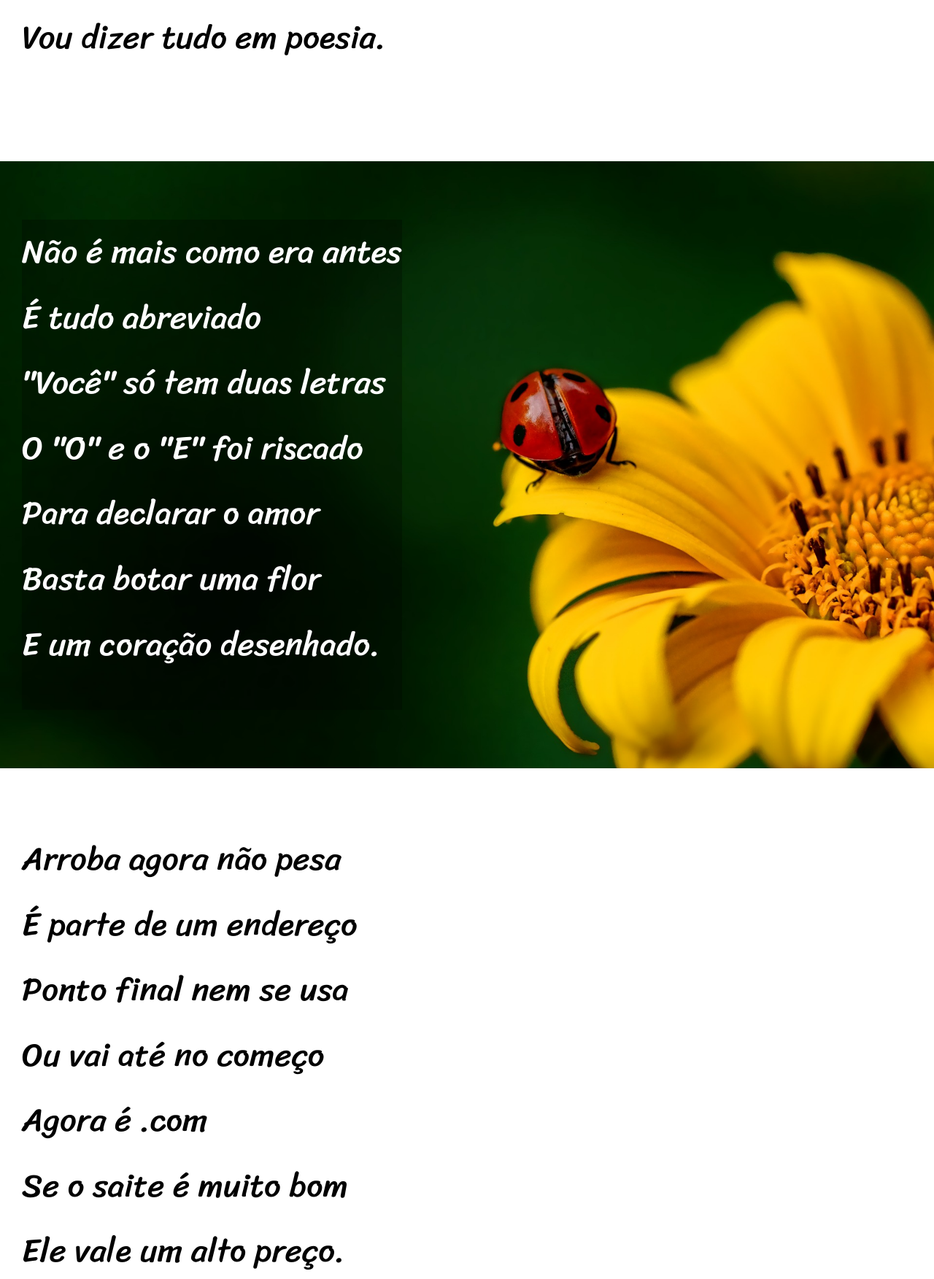
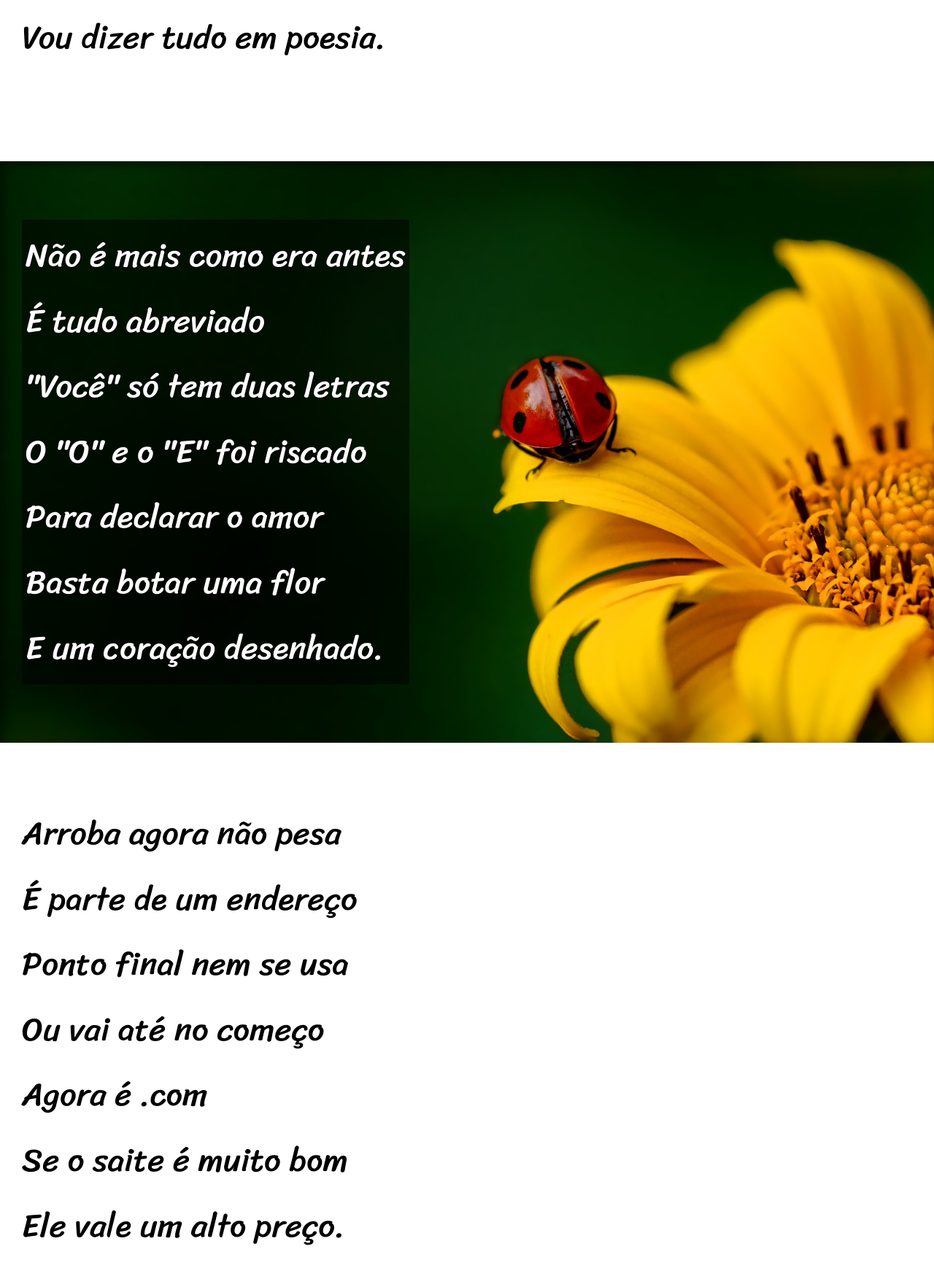
Before and after one commit to oPortela/Curso-HTML-e-CSS, a PHP site: page /teste.html in a window 1280 px wide. Shown: the part 871-2624 px from the top of the page at 73% size. Run offline with PHP 8.4, Linux system fonts and the light colour scheme.

Commit message:
Update style2.css

```diff
--- a/desafios/d012/estilo/style2.css
+++ b/desafios/d012/estilo/style2.css
@@ -67,31 +67,30 @@
 section.imagem{
     background-color: rgb(51, 51, 51);
     color: white;
+    box-shadow: inset 6px 6px 13px 0px rgba(0, 0, 0, 0.473);
+    background-size: cover; /*Como ambos ID tem o background-size igual, basta colocar na class que eles estão*/
+    background-attachment: fixed;
 }
 
 section.imagem > p {
-    background-color: rgba(0, 0, 0, 0.253);
+    background-color: rgba(0, 0, 0, 0.514);
     display: inline-block;
+    padding: 5px;
+    text-shadow: 1px 1px 0px black;
 }
 
 section > p {
     padding-bottom: 1em;
 }
 
-#img01 {
-    background-color: black;
+section#img01 {
     background-image: url(../imagens/background001.jpg);
-    background-size: cover;
-    background-attachment: fixed;
-    background-position: center center;
+    background-position: right center;
 }
 
-#img02 {
-    background-color: black;
+section#img02 {
     background-image: url(../imagens/background002.jpg);
-    background-size: cover;
-    background-attachment: fixed;
-    background-position: center center;
+    background-position: right center;
 }
 
 footer {
```
